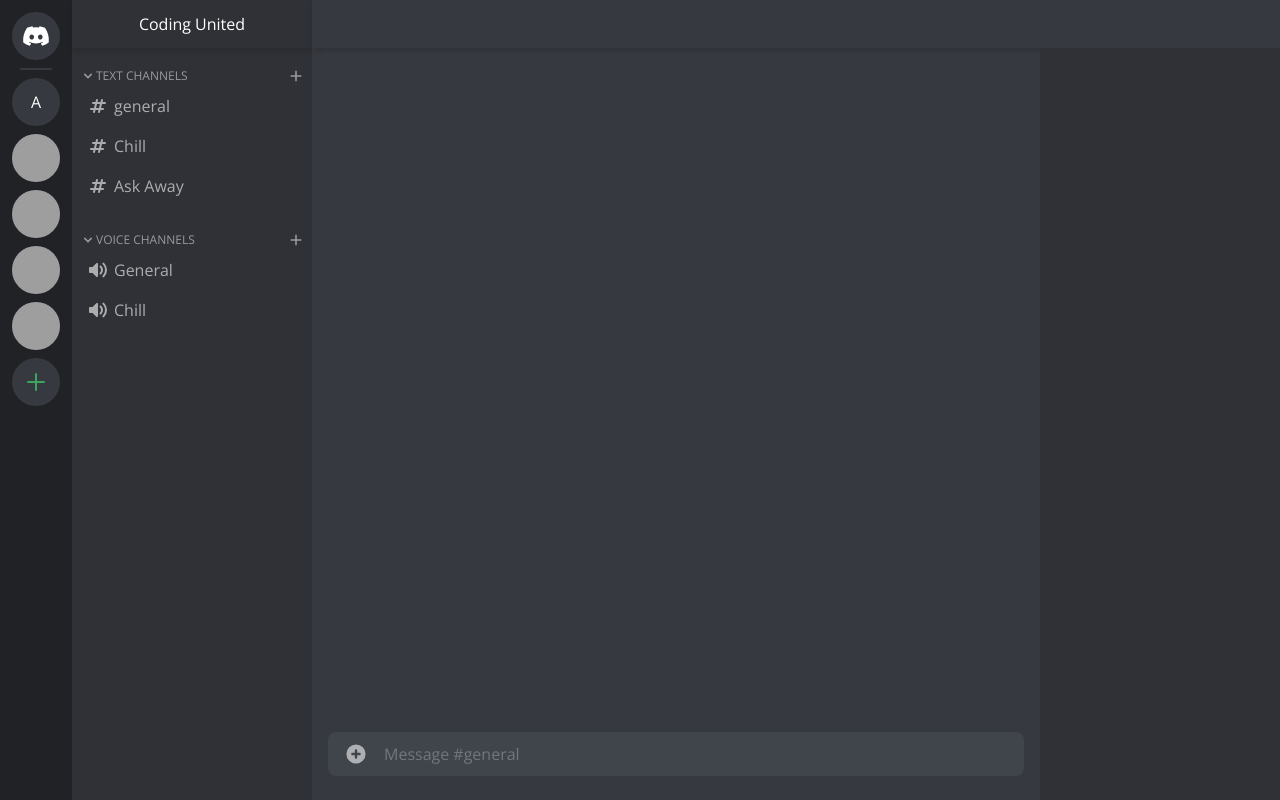
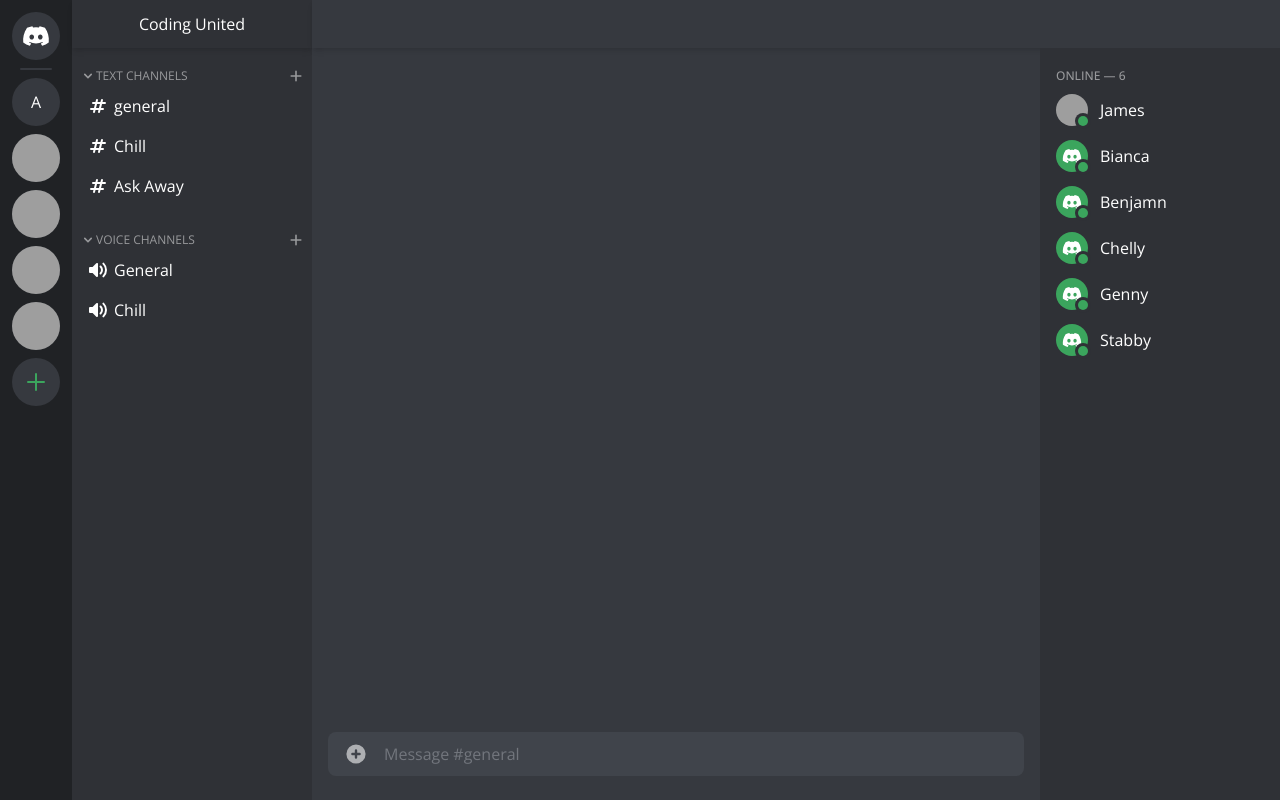
Before and after one commit to ricardoschalkwyk/codecord-ui, a React (Vite) app: page / in a window 1280 px wide. Built offline with nearby package versions, Linux system fonts and the light colour scheme; grey boxes are pictures that could not be loaded.

Commit message:
COD-30: Added member item component

```diff
--- a/src/components/Button.jsx
+++ b/src/components/Button.jsx
@@ -9,7 +9,7 @@
     <button
       type={type}
       className={clsx(
-        "flex w-full items-center gap-2 rounded py-1.5 px-2 opacity-60 hover:bg-discord-light-gray hover:bg-opacity-60",
+        "group flex w-full items-center gap-2 rounded py-1.5 px-2 hover:bg-discord-light-gray",
         className
       )}
       onClick={(e) => {
--- /dev/null
+++ b/src/components/MemberIcon.jsx
@@ -0,0 +1,31 @@
+import React from "react";
+import PropTypes from "prop-types";
+
+const MemberIcon = ({ src }) => {
+  return (
+    <div className="relative">
+      {src ? (
+        <img src={src} className="h-8 w-8 rounded-2xl object-cover" />
+      ) : (
+        <div className="flex h-8 w-8 items-center justify-center rounded-2xl bg-discord-green">
+          <svg
+            xmlns="http://www.w3.org/2000/svg"
+            viewBox="0 0 640 512"
+            className="h-5 w-5 fill-current"
+          >
+            <path d="M524.531,69.836a1.5,1.5,0,0,0-.764-.7A485.065,485.065,0,0,0,404.081,32.03a1.816,1.816,0,0,0-1.923.91,337.461,337.461,0,0,0-14.9,30.6,447.848,447.848,0,0,0-134.426,0,309.541,309.541,0,0,0-15.135-30.6,1.89,1.89,0,0,0-1.924-.91A483.689,483.689,0,0,0,116.085,69.137a1.712,1.712,0,0,0-.788.676C39.068,183.651,18.186,294.69,28.43,404.354a2.016,2.016,0,0,0,.765,1.375A487.666,487.666,0,0,0,176.02,479.918a1.9,1.9,0,0,0,2.063-.676A348.2,348.2,0,0,0,208.12,430.4a1.86,1.86,0,0,0-1.019-2.588,321.173,321.173,0,0,1-45.868-21.853,1.885,1.885,0,0,1-.185-3.126c3.082-2.309,6.166-4.711,9.109-7.137a1.819,1.819,0,0,1,1.9-.256c96.229,43.917,200.41,43.917,295.5,0a1.812,1.812,0,0,1,1.924.233c2.944,2.426,6.027,4.851,9.132,7.16a1.884,1.884,0,0,1-.162,3.126,301.407,301.407,0,0,1-45.89,21.83,1.875,1.875,0,0,0-1,2.611,391.055,391.055,0,0,0,30.014,48.815,1.864,1.864,0,0,0,2.063.7A486.048,486.048,0,0,0,610.7,405.729a1.882,1.882,0,0,0,.765-1.352C623.729,277.594,590.933,167.465,524.531,69.836ZM222.491,337.58c-28.972,0-52.844-26.587-52.844-59.239S193.056,219.1,222.491,219.1c29.665,0,53.306,26.82,52.843,59.239C275.334,310.993,251.924,337.58,222.491,337.58Zm195.38,0c-28.971,0-52.843-26.587-52.843-59.239S388.437,219.1,417.871,219.1c29.667,0,53.307,26.82,52.844,59.239C470.715,310.993,447.538,337.58,417.871,337.58Z" />
+          </svg>
+        </div>
+      )}
+      <div className="absolute -right-[3px] -bottom-[3px] flex h-4 w-4 items-center justify-center rounded-lg bg-discord-secondary group-hover:bg-discord-light-gray">
+        <div className="h-2.5 w-2.5 rounded-md bg-discord-green "></div>
+      </div>
+    </div>
+  );
+};
+
+MemberIcon.propTypes = {
+  src: PropTypes.string,
+};
+
+export default MemberIcon;
--- /dev/null
+++ b/src/components/MemberItem.jsx
@@ -0,0 +1,20 @@
+import React from "react";
+import PropTypes from "prop-types";
+
+import Button from "./Button";
+import MemberIcon from "./MemberIcon";
+
+const MemberItem = ({ member }) => {
+  return (
+    <Button className="gap-3">
+      <MemberIcon src={member.image} />
+      <div>{member.name}</div>
+    </Button>
+  );
+};
+
+MemberItem.propTypes = {
+  member: PropTypes.object,
+};
+
+export default MemberItem;
--- a/src/components/Members.jsx
+++ b/src/components/Members.jsx
@@ -1,9 +1,49 @@
 import React from "react";
-import PropTypes from "prop-types";
+import MemberItem from "./MemberItem";
+
+const users = [
+  {
+    id: 1,
+    type: "member",
+    name: "James",
+    image:
+      "https://www.pngfind.com/pngs/m/488-4887957_facebook-teerasej-profile-ball-circle-circular-profile-picture.png",
+    roleId: 1,
+  },
+  { id: 2, type: "member", name: "Bianca", roleId: 1 },
+  { id: 3, type: "member", name: "Benjamn", roleId: 2 },
+  { id: 4, type: "member", name: "Chelly", roleId: 2 },
+  { id: 5, type: "member", name: "Genny", roleId: 1 },
+  { id: 6, type: "member", name: "Stabby", roleId: 1 },
+];
+
+const roles = [
+  {
+    id: 1,
+    name: "Admins",
+  },
+
+  {
+    id: 2,
+    name: "Moderaters",
+  },
+];
 
 const Members = () => {
   return (
-    <div className="absolute right-0 top-[48px] bottom-0 hidden w-[240px] bg-discord-secondary lg:block"></div>
+    <div className="absolute right-0 top-[48px] bottom-0 hidden w-[240px] bg-discord-secondary lg:block">
+      <div className="p-2">
+        <div className="flex pt-3 pb-1 pl-2 text-xs font-medium uppercase opacity-50">
+          Online &mdash; {users.length}
+        </div>
+
+        <div className="space-y-0.5">
+          {users.map((user) => (
+            <MemberItem key={user.id} member={user} />
+          ))}
+        </div>
+      </div>
+    </div>
   );
 };
 
```
